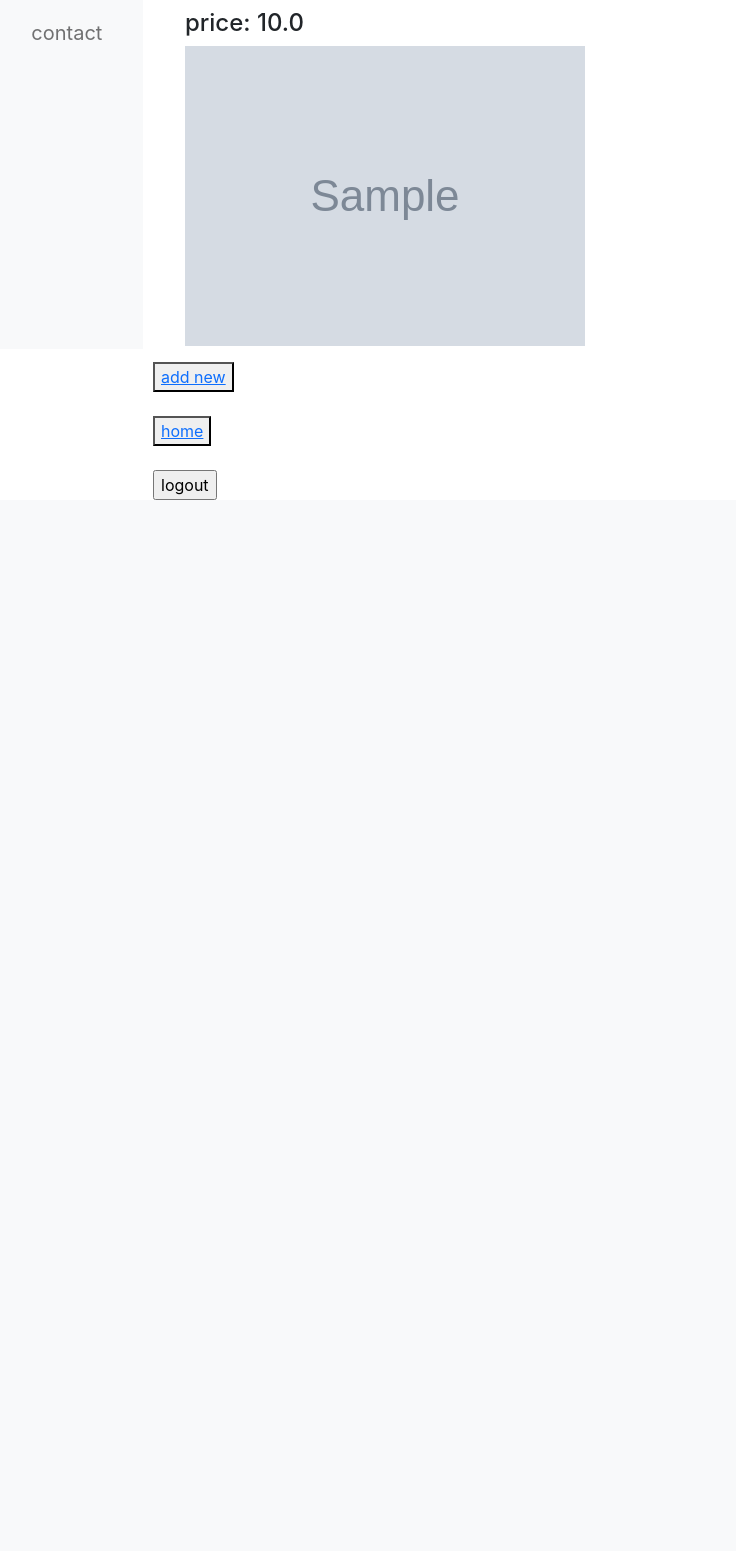
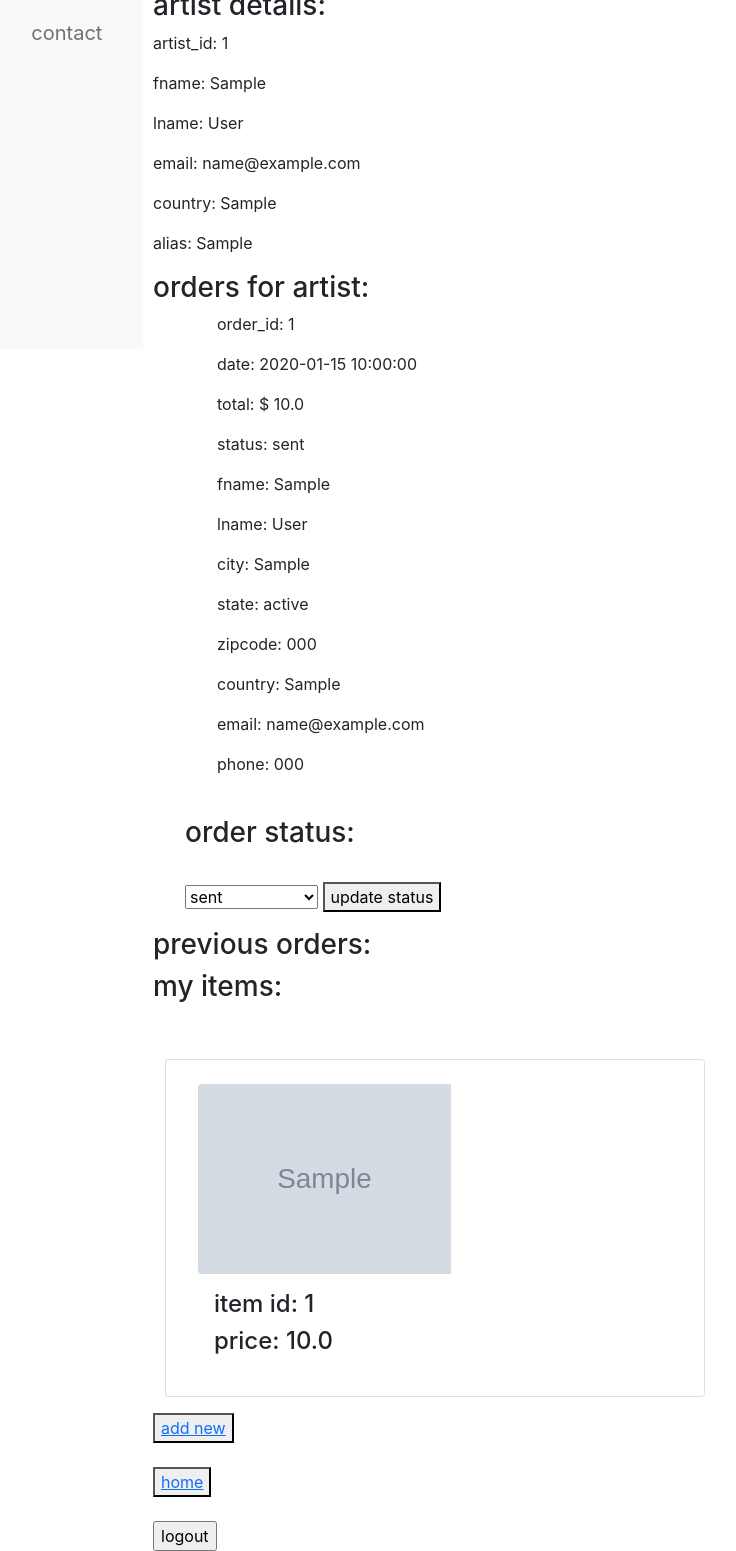
Before and after one commit to sandritaa/galleriamilena, a Flask app: a page that uses templates/artistProfile.html in a window 1280 px wide. Shown: the part 451-2002 px from the top of the page, without its empty margins (57-793 px from the left). Before the commit the page ends 951 px from the top, so only its background shows below. Run offline with Flask 3, Linux system fonts and the light colour scheme; the visitor is signed in with stand-in values (Sample User, id 1); tables that the repository leaves empty hold one stand-in row (values such as "Sample post"); grey boxes marked "Sample" are stand-in pictures; some libraries are stand-ins or nearby versions.

Commit message:
styling - edit data

```diff
--- a/static/styles/index.css
+++ b/static/styles/index.css
@@ -52,3 +52,12 @@ body {
 ul {
   list-style-type: none;
 }
+
+.img-align {
+  display: block;
+  margin: 0 auto;
+}
+
+.col-md-6 {
+  text-align: center;
+}
--- a/templates/artistProfile.html
+++ b/templates/artistProfile.html
@@ -4,10 +4,26 @@
 <!-- insert content block -->
 {% block body %}
 
+<section class="bg-light text-dark p-5 p-lg-0 pt-lg-5 text-center text-sm-start">
+    <div class="container">
+        <div class="d-sm-flex align-items-center justify-content-between">
+
+            <h2> welcome artist: {{ artist.fname + ' ' + artist.lname }}</h2>
+            <img class="img-fluid w-50 d-none d-sm-block" src="img/showcase.svg" alt="" />
+        </div>
+    </div>
+</section>
+
+
 <!-- add artist full name and details-->
-<h2> welcome artist: {{ artist.fname + ' ' + artist.lname }}</h2>
+
 <h3>artist details:</h3>
-<p>{{ artist }}</p>
+<p>artist_id: {{ artist.artist_id }}</p>
+<p>fname: {{ artist.fname }}</p>
+<p>lname: {{ artist.lname }}</p>
+<p>email: {{ artist.email }}</p>
+<p>country: {{ artist.country }}</p>
+<p>alias: {{ artist.alias }}</p>
 
 <h3>orders for artist: </h3>
 
@@ -15,8 +31,26 @@
 <ul>
     {% for order in artist.order %}
     <li>
+
+        <ul>
+            <li>
+
+                <p> order_id: {{ order.order_id }}</p>
+                <p> date: {{ order.date }}</p>
+                <p> total: $ {{ order.total}}</p>
+                <p> status: {{ order.status}}</p>
+                <p> fname: {{ order.fname }}</p>
+                <p> lname: {{ order.lname }}</p>
+                <p> city: {{ order.city}}</p>
+                <p> state: {{ order.state }}</p>
+                <p> zipcode: {{ order.zipcode }}</p>
+                <p> country: {{ order.country}}</p>
+                <p> email: {{ order.email }}</p>
+                <p> phone: {{ order.phone}}</p>
+            </li>
+        </ul>
+        <br>
         <h3>order status:</h3>
-        <p>artist orders: {{ order }}</p>
 
         <br>
 
@@ -41,27 +75,70 @@
     {% endfor %}
 </ul>
 
+<h3>previous orders:</h3>
 <h3>my items:</h3>
 
-<!-- summary of items that tie back to the artist -->
+
+
+<br><br>
+<div class="container">
+    <div class="card mb-3" style="max-width: 540px;">
+        <div class="cartData">
+            {% for item in artist.item %}
             <ul>
-    {% for item in artist.item %}
+
+                <br>
+
+                <section>
+                    <div class="row g-0">
+                        <div class="col-md-6">
+                            <img src="{{ item.picture_path }}" class="img-fluid rounded-start img-align" alt="">
+                        </div>
+                        <div class="col-md-8">
+                            <div class="card-body">
+
                                 <li>
                                     <h4>item id: {{item.item_id}}</h4>
-        <h4>item description: {{item.description}}</h4>
+                                    <!-- <h4>item description: {{item.description}}</h4> -->
                                     <h4>price: {{item.price}}</h4>
-        <img src="{{ item.picture_path }}" alt="">
+                                    <!-- <img src="{{ item.picture_path }}" alt=""> -->
 
                                     {% if not item.order_id %}
-        <button class="removeItemButton" id="{{'removeItemButton' + '_' + (item.item_id) | string}}"
-            type="button">remove
+                                    <button class="removeItemButton"
+                                        id="{{'removeItemButton' + '_' + (item.item_id) | string}}" type="button">remove
                                         item</button>
                                     {% endif %}
                                 </li>
+                            </div>
+                        </div>
+                    </div>
+                </section>
 
 
                 {% endfor %}
+        </div>
         </ul>
+    </div>
+
+</div>
+
+<!-- <div class="card">
+        <div class="card-header">
+            Order Details
+        </div>
+        <div class="card-body">
+
+
+
+
+        </div>
+    </div>
+</div> -->
+
+
+
+<!-- summary of items that tie back to the artist -->
+
 
 <!-- new item button -->
 <button type="'button">
```
Also changed, not shown: templates/index.html (+1 -76 lines). Lines whose indentation alone changed are shown as unchanged.
